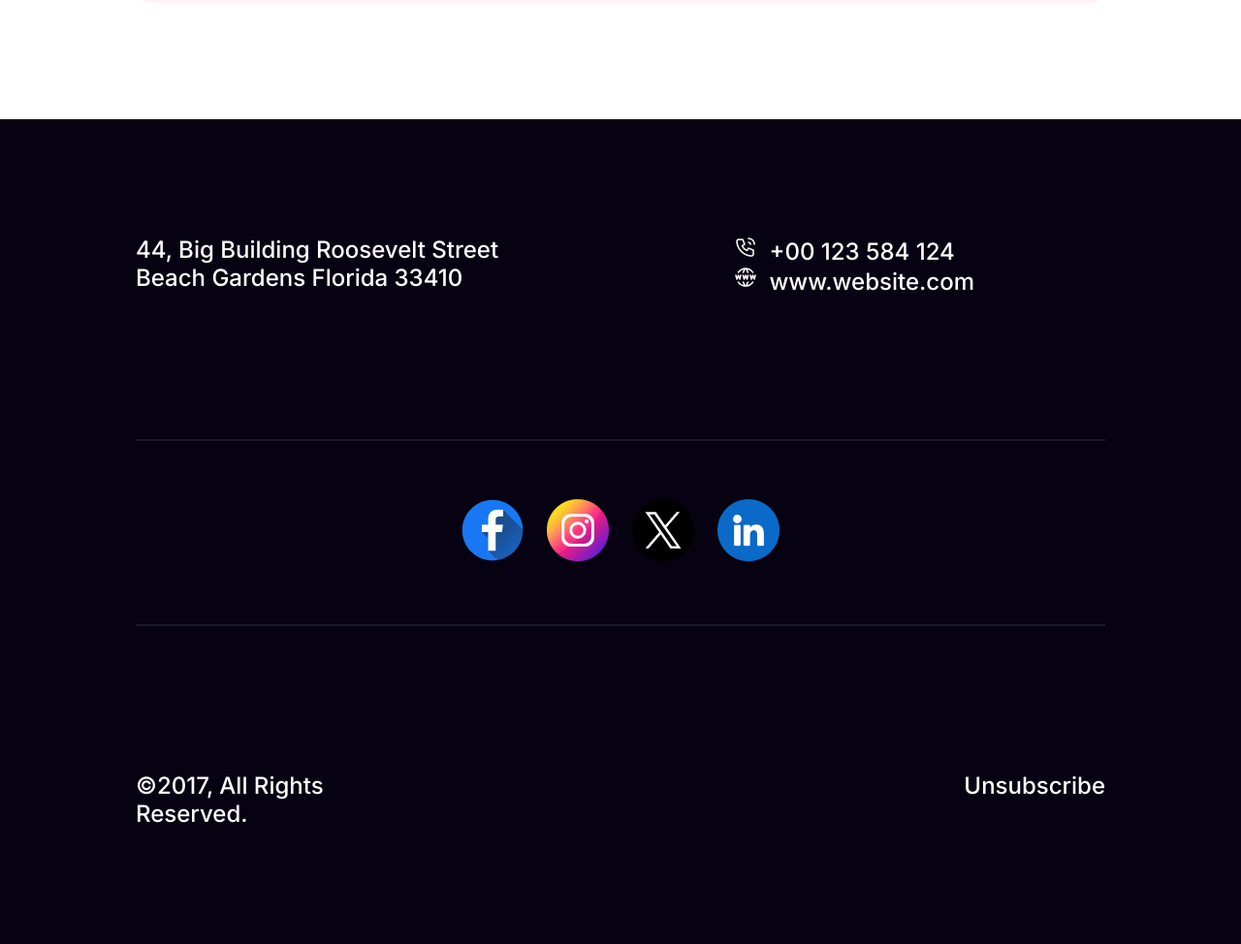
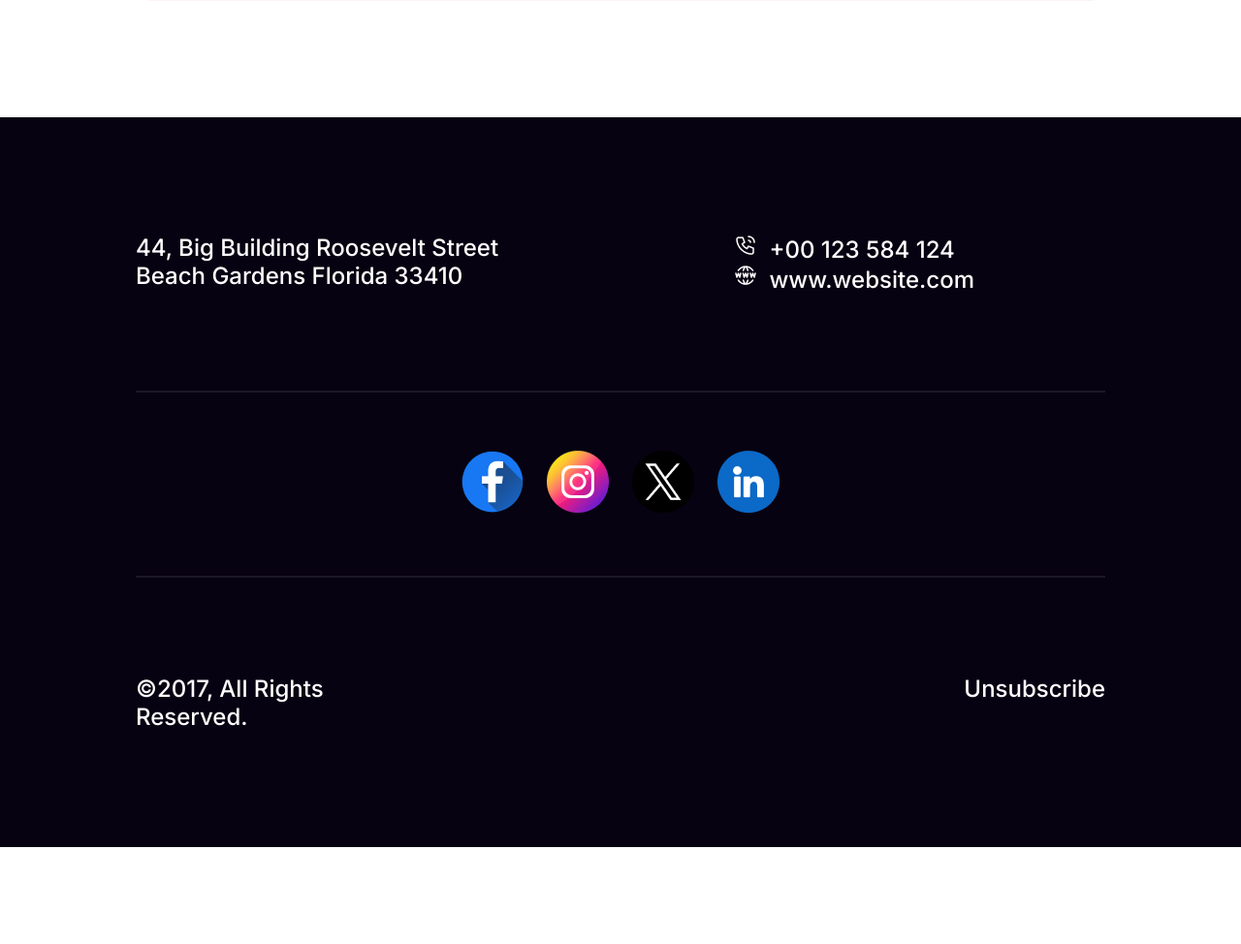
Before and after one commit to mahidulkabir/new-year-discount, a plain HTML site: page index.html in a window 1280 px wide. Shown: the part 7040-8014 px from the top of the page at 97% size. After the commit the page ends 7914 px from the top, so only its background shows below. Drawn offline with Linux system fonts and the light colour scheme.

Commit message:
all done. everything completed

```diff
--- a/styles/assignment.css
+++ b/styles/assignment.css
@@ -347,6 +347,7 @@
     padding: 24px 56px;
     background-color: #FF0000;
     margin-left: 0;
+    border: 0;
 }
 /* footer section styles */
 footer{
@@ -370,10 +371,10 @@ footer{
 text-align: center;
 }
 .footer-text-1{
-    padding: 120px 120px 98px 140px;
+    padding: 120px 120px 50px 140px;
 }
 .footer-top-telephone{
-    padding: 120px 275px 98px 106px;
+    padding: 120px 275px 50px 106px;
 }
 hr{
     margin: 50px 140px;
@@ -385,8 +386,8 @@ hr{
     padding: 10px;
 }
 .footer-bottom-1{
-    padding: 100px 200px 120px 140px;
+    padding: 50px 200px 120px 140px;
 }
 .footer-bottom-2{
-    padding: 100px 140px 120px 345px;
+    padding: 50px 140px 120px 345px;
 }
```
